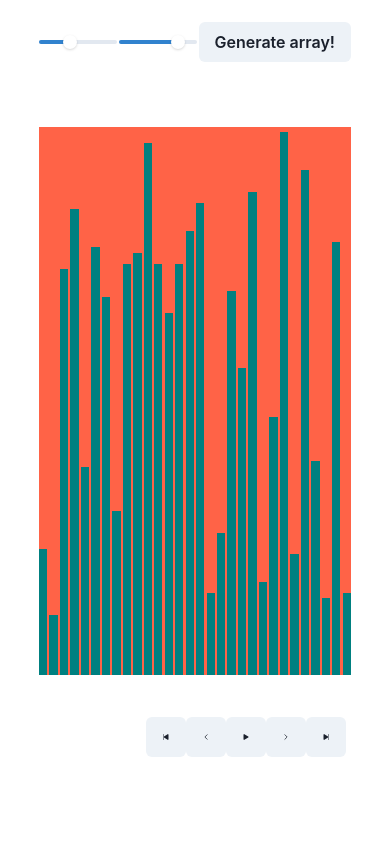
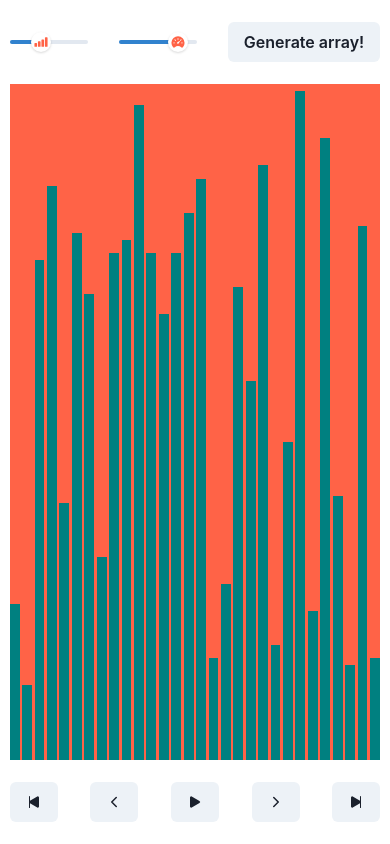
Before and after one commit to glendonintendo/sorting-visualizer, a React (Create React App) app: page / in a window 390 px wide. Built offline with nearby package versions, Linux system fonts and the light colour scheme.

Commit message:
add responsive styles; add icons to slider markers

```diff
--- a/src/components/Controller.js
+++ b/src/components/Controller.js
@@ -28,7 +28,13 @@ const Controller = ({
   );
 
   return (
-    <Flex justifyContent="space-between" w="25vw" mx="auto">
+    <Flex
+      justifyContent="space-between"
+      alignItems="center"
+      h="10vh"
+      w={{ base: "95vw", md: "60vw", lg: "25vw" }}
+      mx="auto"
+    >
       <Button onClick={goToStart}>
         <IoPlaySkipBack />
       </Button>
--- a/src/components/Nav.js
+++ b/src/components/Nav.js
@@ -2,12 +2,15 @@ import React from "react";
 
 import {
   Flex,
+  Box,
   Button,
   Slider,
   SliderTrack,
   SliderFilledTrack,
   SliderThumb,
 } from "@chakra-ui/react";
+
+import { IoSpeedometer, IoCellular } from "react-icons/io5";
 
 const Nav = ({
   generateArrayBars,
@@ -16,13 +19,11 @@ const Nav = ({
   arraySize,
   animationSpeed,
 }) => {
-  console.log(animationSpeed);
-
   return (
     <Flex
-      align="center"
+      alignItems="center"
       h="10vh"
-      w="80vw"
+      w={{ base: "95vw", md: "95vw", lg: "80vw" }}
       mx="auto"
       justifyContent="space-between"
     >
@@ -30,32 +31,43 @@ const Nav = ({
         aria-label="array size slider"
         min={10}
         max={60}
-        step={5}
+        step={1}
         defaultValue={arraySize}
         focusThumbOnChange={false}
-        onChangeEnd={(value) => onArraySizeSliderChange(value)}
+        onChange={(value) => onArraySizeSliderChange(value)}
         w="20vw"
       >
         <SliderTrack>
           <SliderFilledTrack />
         </SliderTrack>
-        <SliderThumb />
+        <SliderThumb boxSize={[5, 7, 9]}>
+          <Box
+            color={"tomato"}
+            as={IoCellular}
+            fontSize={{ base: "14px", md: "24px", lg: "26px" }}
+          />
+        </SliderThumb>
       </Slider>
       <Slider
         aria-label="visualization speed slider"
-        onChangeEnd={(value) => console.log(value)}
         min={0}
         max={198}
         step={2}
         defaultValue={200 - animationSpeed}
         focusThumbOnChange={false}
-        onChangeEnd={(value) => onAnimationSpeedSliderChange(value)}
+        onChange={(value) => onAnimationSpeedSliderChange(value)}
         w="20vw"
       >
         <SliderTrack>
           <SliderFilledTrack />
         </SliderTrack>
-        <SliderThumb />
+        <SliderThumb boxSize={[5, 7, 9]}>
+          <Box
+            color={"tomato"}
+            as={IoSpeedometer}
+            fontSize={{ base: "14px", md: "28px", lg: "28px" }}
+          />
+        </SliderThumb>
       </Slider>
 
       <Button onClick={generateArrayBars}>Generate array!</Button>
--- a/src/components/Visualizer.js
+++ b/src/components/Visualizer.js
@@ -4,16 +4,19 @@ const Visualizer = ({ arrayBars, arraySize }) => {
   return (
     <Flex
       bg="tomato"
-      h="65vh"
-      w="80vw"
+      h="80vh"
+      w={{ base: "95vw", md: "95vw", lg: "80vw" }}
       justifyContent="space-between"
-      mt="5vh"
-      mb="5vh"
       mx="auto"
       alignItems="flex-end"
     >
       {arrayBars.map((bar) => (
-        <Box bg="teal" h={`${bar.barHeight}%`} w={`${80/arraySize}%`} key={bar.key} />
+        <Box
+          bg="teal"
+          h={`${bar.barHeight}%`}
+          w={`${80 / arraySize}%`}
+          key={bar.key}
+        />
       ))}
     </Flex>
   );
```
